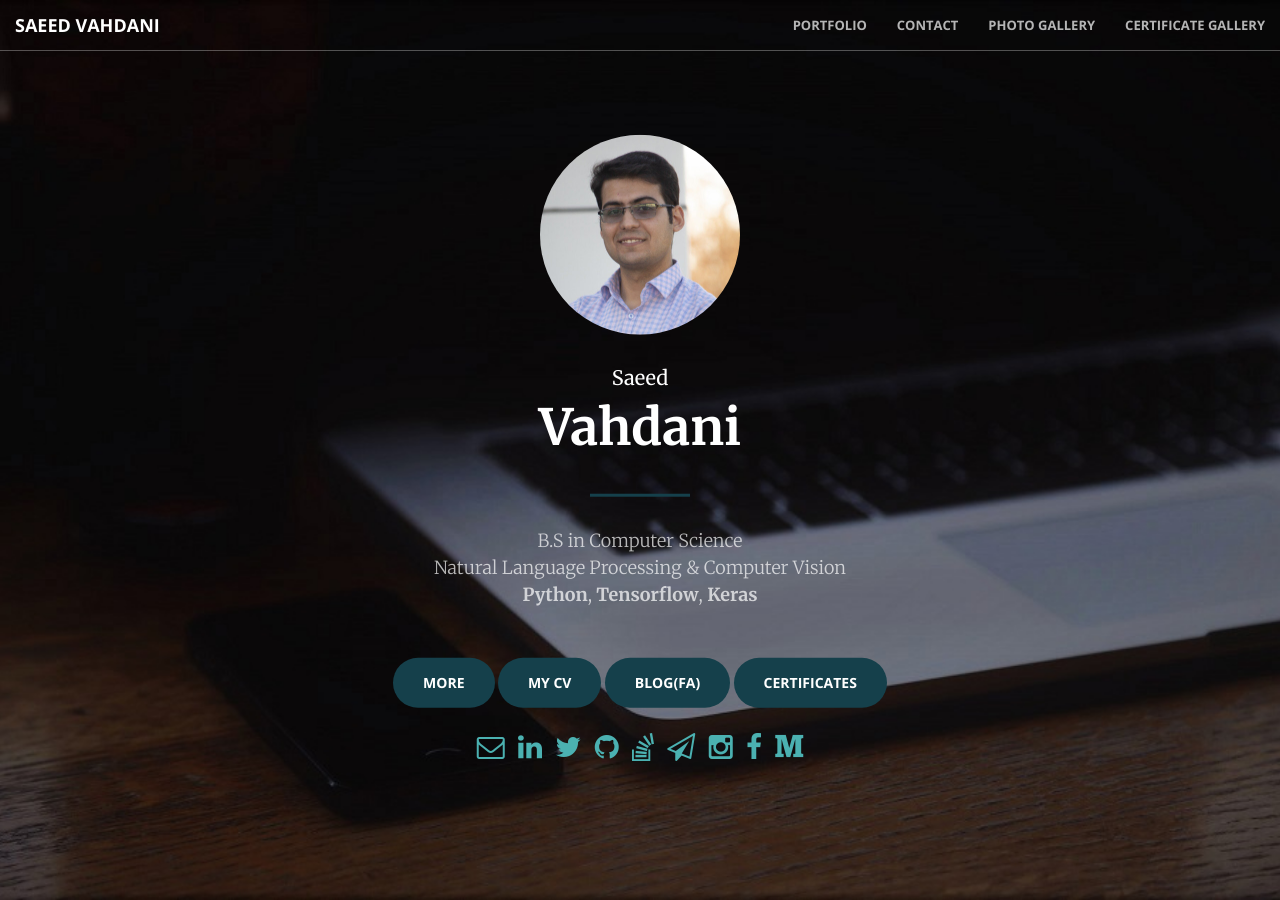
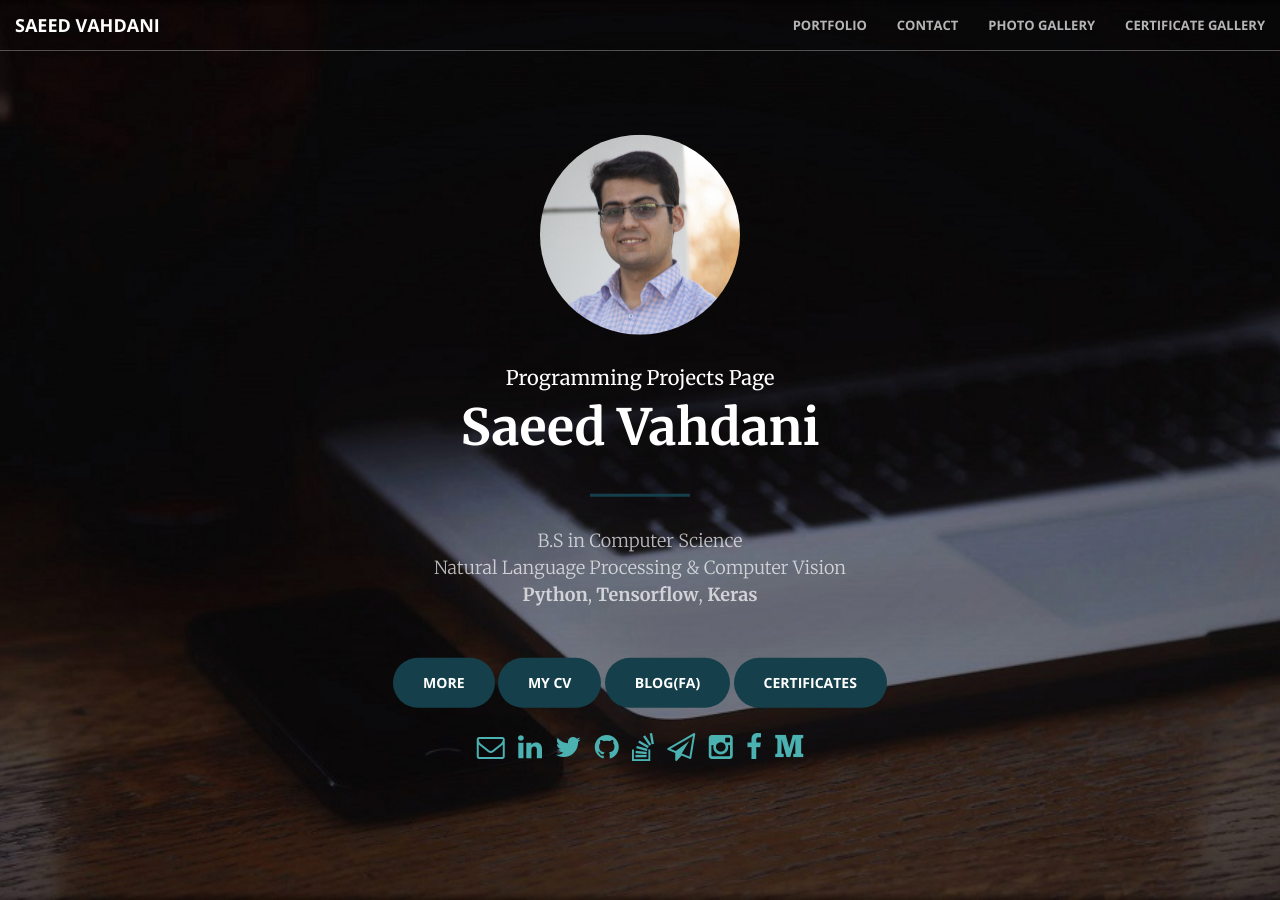
Before and after one commit to SaeedVahdani/SaeedVahdani.github.io, a Jekyll site: the page built from index.html, in a window 1280 px wide and 900 px high. Built offline with Jekyll 4.4.1, drawn with Linux system fonts in a browser that asks for light colours.

Commit message:
new github

```diff
--- a/_includes/header.html
+++ b/_includes/header.html
@@ -14,8 +14,8 @@
         <div class="header-content-inner">
             <img src="img\latest.jpg" class="mx-auto d-block img-circle" width="200" height="200">
 
-            <div class="s"><br>Saeed</div>
-            <div class="b"><b>Vahdani</b></div>
+            <div class="s"><br>Programming Projects Page</div>
+            <div class="b"><b>Saeed Vahdani</b></div>
 
             <hr width="100">
             <div class="fol">
```
